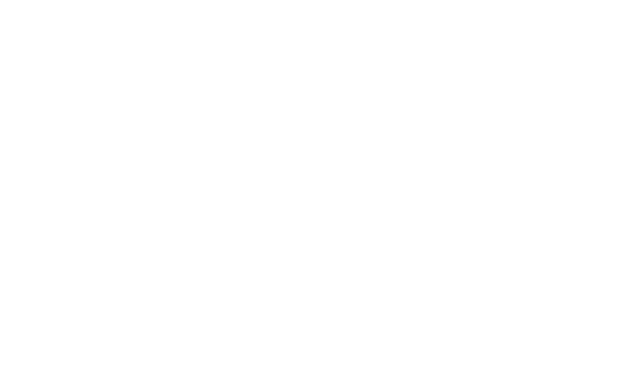
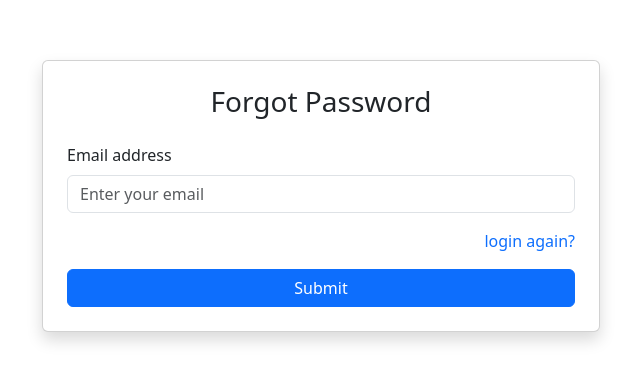
Before and after one commit to KunalSingh2001/expenses-traker-02, a React (Create React App) app: page /forgot-password in a window 1280 px wide. Shown: the part 204-586 px from the top of the page, without its empty margins (319-959 px from the left). Built offline with nearby package versions, Linux system fonts and the light colour scheme.

Commit message:
implemented the forgot password

```diff
--- a/src/App.js
+++ b/src/App.js
@@ -4,6 +4,7 @@
 import Login from "./components/auth/Login";
 import Dashboard from "./components/pages/Dashboard";
 import Profile from "./components/pages/Profile";
+import ForgetPassword from "./components/auth/ForgetPassword";
 import { BrowserRouter as Router, Switch, Route, Redirect } from "react-router-dom";
 import { AuthContext } from "./components/context/AuthContext";
 
@@ -16,6 +17,7 @@
           <Redirect to="/login" />
         </Route>
         <Route path="/register" exact component={Register} />
+        <Route path="/forgot-password" exact component={ForgetPassword} />
         <Route path="/login" exact component={Login} />
         <Route path='/dashboard'>
           {token &&
--- /dev/null
+++ b/src/components/auth/ForgetPassword.js
@@ -0,0 +1,92 @@
+import React, { useRef, useState } from 'react';
+import { Link } from 'react-router-dom';
+
+function ForgetPassword() {
+    const [isLoading, setIsLoading] = useState(false);
+    const emailRef = useRef();
+    async function forgotPasswordHandler(event) {
+        event.preventDefault();
+        try {
+            setIsLoading(true);
+            const email = emailRef.current.value;
+            const res = await fetch(
+                "https://identitytoolkit.googleapis.com/v1/accounts:sendOobCode?key=AIzaSyDtfKBpbUoqwilqRNORQ22-NoOc7SnzNMA",
+                {
+                    method: "POST",
+                    headers: {
+                        "Content-Type": "application/json",
+                    },
+                    body: JSON.stringify({
+                        requestType: "PASSWORD_RESET",
+                        email: email,
+                    }),
+                }
+            );
+
+            const data = await res.json();
+            console.log("Reset email response:", data);
+
+            if (data.error) {
+                alert("Error: " + data.error.message);
+            } else {
+                emailRef.current.value = "";
+                setIsLoading(false);
+                alert("Password reset email sent! Check your inbox.");
+            }
+        } catch (err) {
+            console.error("Something went wrong", err);
+        }
+    }
+
+    return (
+        <div className="container d-flex justify-content-center align-items-center vh-100">
+            <div className="card shadow p-4 w-50">
+                <h3 className="text-center mb-4">Forgot Password</h3>
+                <form onSubmit={forgotPasswordHandler}>
+                    <div className="mb-3">
+                        <label htmlFor="email" className="form-label">
+                            Email address
+                        </label>
+                        <input
+                            type="email"
+                            className="form-control"
+                            id="email"
+                            placeholder="Enter your email"
+                            ref={emailRef}
+                            required
+                        />
+                    </div>
+
+                    <div className="mb-3 text-end">
+                        <Link to="/login" className="text-decoration-none">
+                            login again?
+                        </Link>
+                    </div>
+
+                    <div className="d-grid">
+                        <button
+                            type="submit"
+                            className="btn btn-primary d-flex justify-content-center align-items-center"
+                            disabled={isLoading}
+                        >
+                            {isLoading ? (
+                                <>
+                                    <span
+                                        className="spinner-border spinner-border-sm me-2"
+                                        role="status"
+                                        aria-hidden="true"
+                                    ></span>
+                                    Processing...
+                                </>
+                            ) : (
+                                "Submit"
+                            )}
+                        </button>
+                    </div>
+                </form>
+            </div>
+        </div>
+    );
+}
+
+export default ForgetPassword;
--- a/src/components/auth/Login.js
+++ b/src/components/auth/Login.js
@@ -1,8 +1,8 @@
-import React, {useRef, useContext} from 'react';
-import { Readirect, useHistory } from 'react-router-dom';
-import { AuthContext} from '../context/AuthContext';
+import React, { useRef, useContext } from 'react';
+import { Readirect, useHistory, Link } from 'react-router-dom';
+import { AuthContext } from '../context/AuthContext';
 function Login() {
-    const {setLoginHandler} = useContext(AuthContext)
+    const { setLoginHandler } = useContext(AuthContext)
     const emailRef = useRef();
     const passwordRef = useRef();
     const history = useHistory();
@@ -58,6 +58,7 @@
                             required
                         />
                     </div>
+
                     <div className="mb-3">
                         <label htmlFor="password" className="form-label">
                             Password
@@ -71,6 +72,14 @@
                             required
                         />
                     </div>
+
+                    {/* Forgot Password link */}
+                    <div className="mb-3 text-end">
+                        <Link to="/forgot-password" className="text-decoration-none">
+                            Forgot Password?
+                        </Link>
+                    </div>
+
                     <div className="d-grid">
                         <button type="submit" className="btn btn-primary">
                             Login
@@ -79,6 +88,7 @@
                 </form>
             </div>
         </div>
+
     );
 }
 
--- a/src/components/context/AuthContext.js
+++ b/src/components/context/AuthContext.js
@@ -1,10 +1,8 @@
 import React, { createContext, useState, useEffect } from 'react';
-import { useHistory } from 'react-router-dom';
 const AuthContext = createContext();
 const AuthProvider = ({ children }) => {
     const [token, setToken] = useState(null);
     const [isLogin, setIsLogin] = useState(null);
-    const history = useHistory();
     useEffect(() => {
         const savedToken = localStorage.getItem('token');
         if (savedToken) {
@@ -25,7 +23,6 @@
         localStorage.removeItem('isLogin');
         localStorage.removeItem('token');
         setToken(null);
-        history.push('/login');
     }
 
     return (
--- a/src/components/pages/Dashboard.js
+++ b/src/components/pages/Dashboard.js
@@ -1,7 +1,8 @@
 import React, {useContext} from 'react';
-import { Link } from 'react-router-dom';
+import { Link, useHistory } from 'react-router-dom';
 import { AuthContext } from "../context/AuthContext";
 function Dashboard() {
+    const history = useHistory();
     const { token, logoutHandler } = useContext(AuthContext);
     async function verifyEmail(event) {
         event.preventDefault();
@@ -20,6 +21,11 @@
         console.log(data);
     }
 
+    function userLogout() {
+        logoutHandler();
+        history.push("/login");
+    }
+
     return (
         <div className="d-flex justify-content-between align-items-center border-bottom border-dark pb-2 mb-3">
             <h6 className="mb-0">Welcome to Expense Tracker!!!</h6>
@@ -27,7 +33,7 @@
                 Your profile is Incomplete. <Link to="/profile" className="text-primary">Complete now</Link>
             </span>
             <button className="btn btn-primary" onClick={verifyEmail}>Verify email</button>
-            <button className="btn btn-danger" onClick={logoutHandler}>Logout</button>
+            <button className="btn btn-danger" onClick={userLogout}>Logout</button>
         </div>
     );
 }
```
